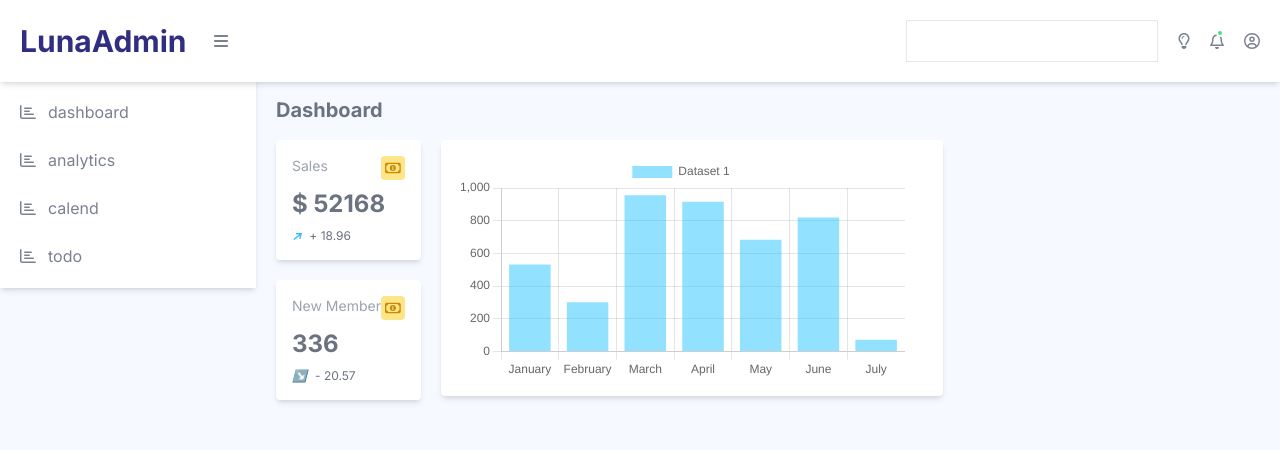
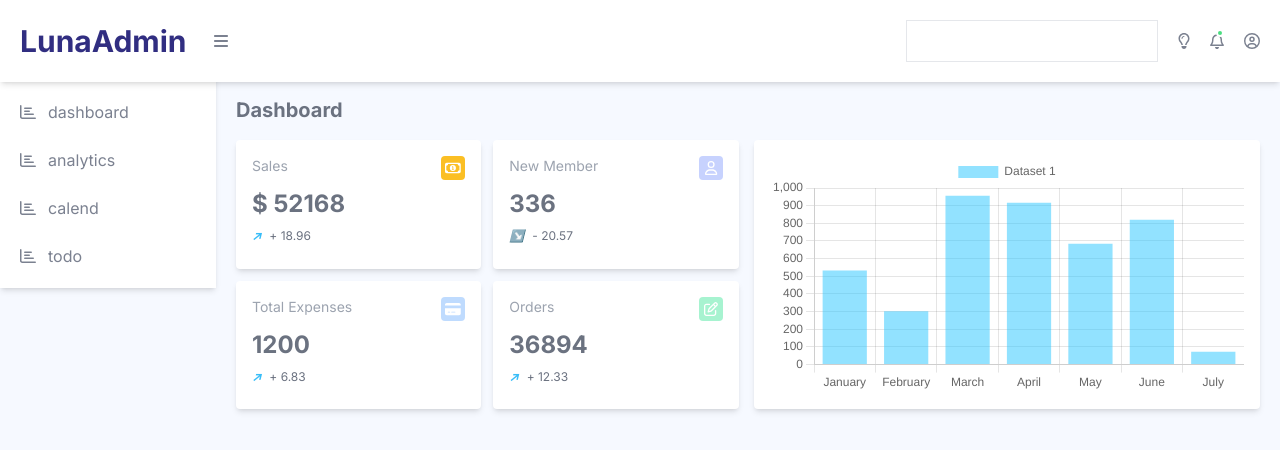
Before and after one commit to LunaGoodnight/next-dashboard, a Next.js app: page / in a window 1280 px wide. Shown: the top 450 px of the page. Built offline with nearby package versions, Linux system fonts and the light colour scheme.

Commit message:
update number section style :lipstick:

```diff
--- a/app/DashboardChartSection.tsx
+++ b/app/DashboardChartSection.tsx
@@ -1,6 +1,11 @@
 "use client";
 import { calculatePercentageChange } from "@/src/utils/calculatePercentageChange";
-import { faMoneyBill1, faUser } from "@fortawesome/free-regular-svg-icons";
+import {
+  faMoneyBill1,
+  faPenToSquare,
+  faUser,
+} from "@fortawesome/free-regular-svg-icons";
+import { faCreditCard } from "@fortawesome/free-solid-svg-icons";
 import { Bar } from "react-chartjs-2";
 import { FontAwesomeIcon } from "@fortawesome/react-fontawesome";
 import {
@@ -46,6 +51,9 @@ export const numberData = [
     title: "Sales",
     thisMonth: 52168,
     icon: faMoneyBill1,
+    iconBackground: "bg-amber-400",
+    // iconColor: "text-[#8b939f]",
+    iconColor: "text-white",
     lastMonth: 43854,
     isMoney: true,
   },
@@ -53,16 +61,46 @@ export const numberData = [
     title: "New Member",
     thisMonth: 336,
     icon: faUser,
+    iconBackground: "bg-indigo-200",
+    iconColor: "text-white",
+
     lastMonth: 423,
+    isMoney: false,
+  },
+  {
+    title: "Total Expenses",
+    thisMonth: 1200.0,
+    icon: faCreditCard,
+    iconBackground: "bg-blue-200",
+    iconColor: "text-white",
+    lastMonth: 1123.25,
+    isMoney: false,
+  },
+  {
+    title: "Orders",
+    thisMonth: 36894,
+    icon: faPenToSquare,
+    iconBackground: "bg-emerald-200",
+    iconColor: "text-white",
+    lastMonth: 32844,
     isMoney: false,
   },
 ];
 
 export const DashboardChartSection = () => {
   return (
-    <div className="flex gap-5">
-      <div className="flex gap-5 flex-col">
-        {numberData.map(({ title, lastMonth, icon, thisMonth, isMoney }) => {
+    <div className="flex gap-3 w-full">
+      <div className="flex flex-row w-2/4 gap-3 flex-wrap ">
+        {numberData.map(
+          ({
+            title,
+            iconColor,
+            lastMonth,
+            icon,
+            thisMonth,
+            iconBackground,
+            isMoney,
+          }) => {
             const { isIncrease, percentage } = calculatePercentageChange(
               lastMonth,
               thisMonth
@@ -70,12 +108,14 @@ export const DashboardChartSection = () => {
             return (
               <div
                 key={title}
-              className="bg-white p-4 rounded text-left shadow-md"
+                className="bg-white p-4 rounded text-left shadow-md w-[48.5%]"
               >
                 <div className="flex items-start justify-between">
                   <h4 className="text-sm text-gray-400">{title}</h4>
-                <div className="bg-amber-200 rounded w-6 h-6 flex items-center justify-center text-center text-yellow-600 text-sm">
-                  <FontAwesomeIcon icon={faMoneyBill1} />
+                  <div
+                    className={`${iconBackground} ${iconColor} rounded w-6 h-6 flex items-center justify-center text-center text-sm`}
+                  >
+                    <FontAwesomeIcon icon={icon} />
                   </div>
                 </div>
                 <div className="text-2xl font-bold py-2">
@@ -85,7 +125,9 @@ export const DashboardChartSection = () => {
                 <div className="text-xs flex gap-2">
                   <i
                     className={`text-sky-400 ${
-                    isIncrease ? "after:content-['↗']" : "after:content-['↘️']"
+                      isIncrease
+                        ? "after:content-['↗']"
+                        : "after:content-['↘️']"
                     } font-bold`}
                   />
                   <span>
@@ -94,10 +136,11 @@ export const DashboardChartSection = () => {
                 </div>
               </div>
             );
-        })}
+          }
+        )}
       </div>
 
-      <div className="w-2/4 h-64 bg-white p-4 text-left rounded shadow-md">
+      <div className="w-2/4 bg-white p-4 text-left rounded shadow-md">
         <Bar options={options} data={data} />
       </div>
     </div>
--- a/app/SideBar.tsx
+++ b/app/SideBar.tsx
@@ -8,7 +8,7 @@ import Link from "next/link";
 export const SideBar = () => {
   const { sideBarTextShow } = useSideBarContextContext();
   return (
-    <ul className="flex flex-col shadow-md pt-[5.5rem] h-max p-2 bg-white top-[5rem] w-1/5">
+    <ul className="flex flex-col shadow-md pt-[5.5rem] h-max p-2 bg-white top-[5rem]">
       {leftMenuList.map(({ name, icon }) => {
         return (
           <li key={name}>
--- a/app/layout.tsx
+++ b/app/layout.tsx
@@ -40,11 +40,6 @@ export default function RootLayout({
         })(window,document,'script','dataLayer','${GTM_ID}');
         `}
       </Script>
-      <noscript
-        dangerouslySetInnerHTML={{
-          __html: `<iframe src="https://www.googletagmanager.com/ns.html?id=${GTM_ID}" height="0" width="0" style="display: none; visibility: hidden;"></iframe>`,
-        }}
-      />
       <body className={`${inter.className}  bg-[#f6f9ff]`}>
         <Providers>
           <SideBarContextProvider>
--- a/app/page.tsx
+++ b/app/page.tsx
@@ -2,7 +2,7 @@ import { DashboardChartSection } from "@/app/DashboardChartSection";
 
 export default function Home() {
   return (
-    <main className="min-h-full text-gray-500 pt-24 pl-5 w-4/5 text-left">
+    <main className="min-h-full text-gray-500 pt-24 p-5 text-left w-full">
       <h3 className="dashboard font-bold text-xl pb-4">Dashboard</h3>
       <DashboardChartSection />
     </main>
```
Lines whose indentation alone changed are shown as unchanged.
